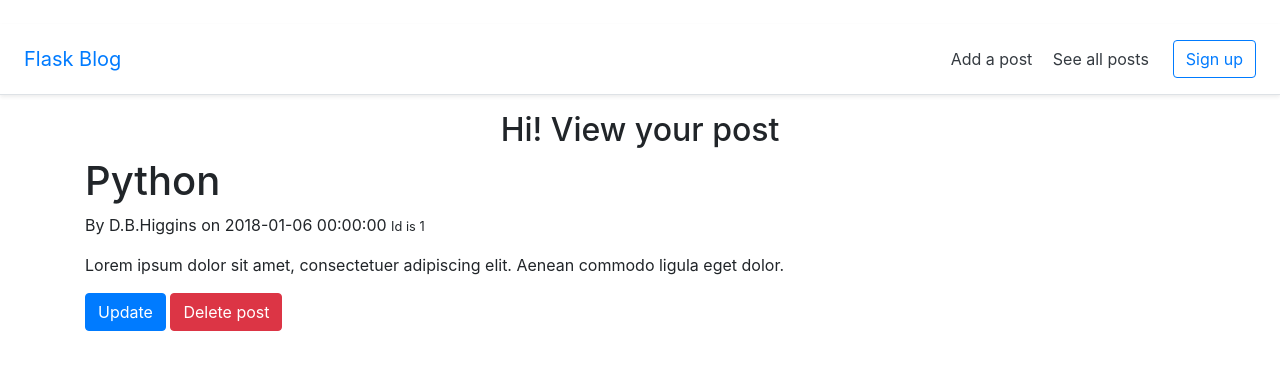
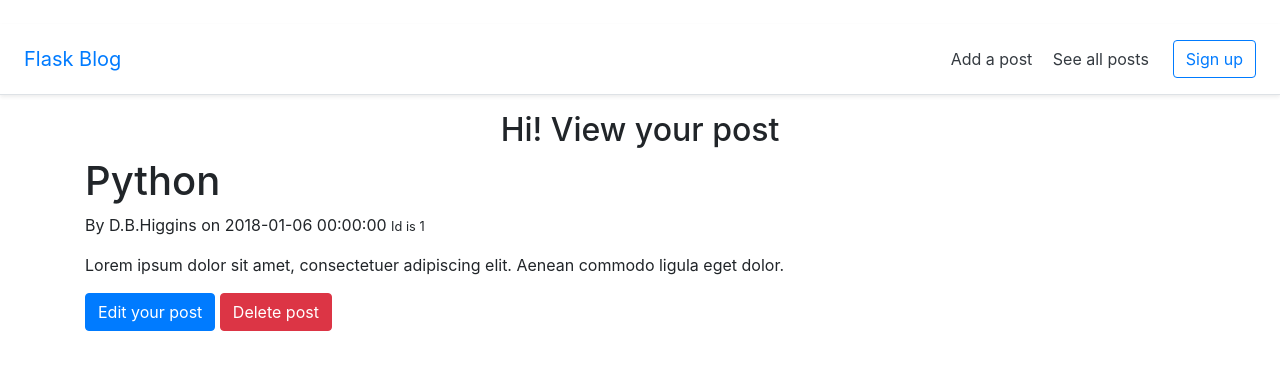
Before and after one commit to valentinavlad/BlogAppWithFlask, a Flask app: page /posts/1 in a window 1280 px wide. Shown: the top 370 px of the page. Run offline with Flask 2, Linux system fonts and the light colour scheme; some libraries are stand-ins or nearby versions.

Commit message:
Added delete functionality

```diff
--- a/BlogApp/app.py
+++ b/BlogApp/app.py
@@ -10,11 +10,10 @@ from flask import Response
 app = Flask(__name__)
 
 @app.route('/')
-@app.route('/posts', methods=['GET','POST'])
+@app.route('/posts/', methods=['GET','POST'])
 def posts():
     return render_template('posts.html', content=dummy_posts)
 
-print(dummy_posts)
 @app.route('/posts/new', methods=['GET','POST'])
 def new():
     if request.method == 'POST':
@@ -52,8 +51,7 @@ def edit(id):
         return redirect(url_for('posts'))
     return render_template('edit.html', post=found_post)
 
-# doesn't work
-@app.route('/posts/<int:id>/delete', methods=['POST'])
+@app.route('/posts/<int:id>', methods=['POST'])
 def delete(id):
     deleted = False
     for post in dummy_posts:
@@ -62,9 +60,10 @@ def delete(id):
             deleted = True
             dummy_posts.remove(found_post)
     if deleted:
-        return Response("", status=204)
+        return redirect(url_for('posts'))
     else:
         return Response("", status=400)
+
 
 if __name__ == '__main__':
     # Run the app server on localhost:4449
--- a/BlogApp/static/style.css
+++ b/BlogApp/static/style.css
@@ -5,3 +5,7 @@
 .posts a:hover{
     text-decoration: none;
 }
+
+#delete_form {
+    display: inline-block;
+}
--- a/BlogApp/templates/edit.html
+++ b/BlogApp/templates/edit.html
@@ -20,6 +20,5 @@
         <textarea class="form-control" id="contents" rows="3" name="contents">{{post.contents}}</textarea>
     </div>
     <button type="submit" class="btn btn-primary">Update</button>
-    <button type="submit" class="btn btn-danger">Delete post</button>
 </form>
 {% endblock content %}
--- a/BlogApp/templates/view_post.html
+++ b/BlogApp/templates/view_post.html
@@ -8,7 +8,10 @@
 <p>By {{ post.owner }} on {{ post.created_at }} <small>Id is {{post.id}}</small></p>
 <p>{{ post.contents }}</p>
 
-<button type="submit" class="btn btn-primary">Update</button>
-<button type="submit" class="btn btn-danger">Delete post</button>
+<a href="{{url_for('edit', id=post.id)}}" class="btn btn-primary">Edit your post</a>
+<form method="POST" id="delete_form">
+    <button type="submit" class="btn btn-danger">Delete post</button>
+</form>
+
 
 {% endblock content %}
```
